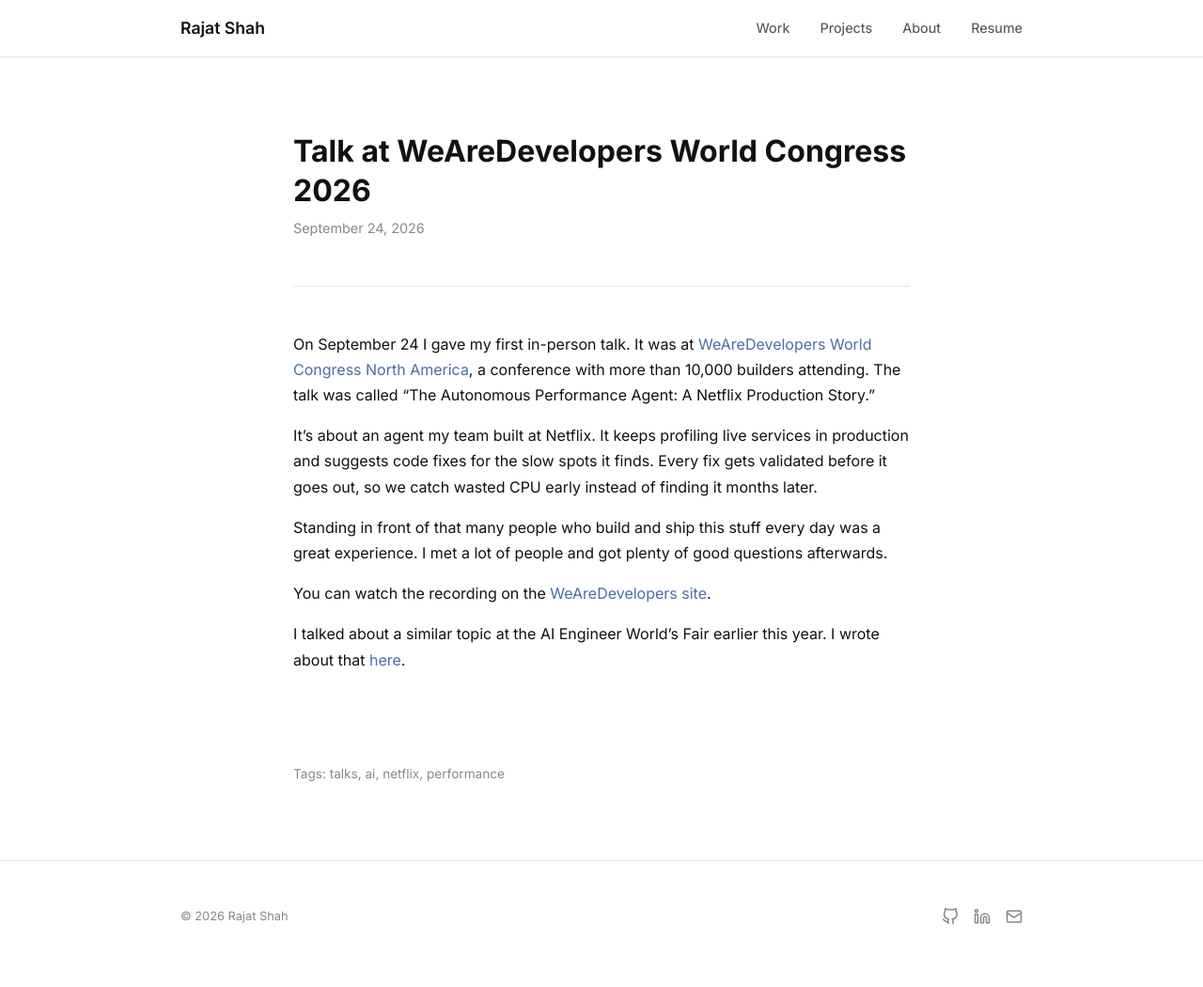
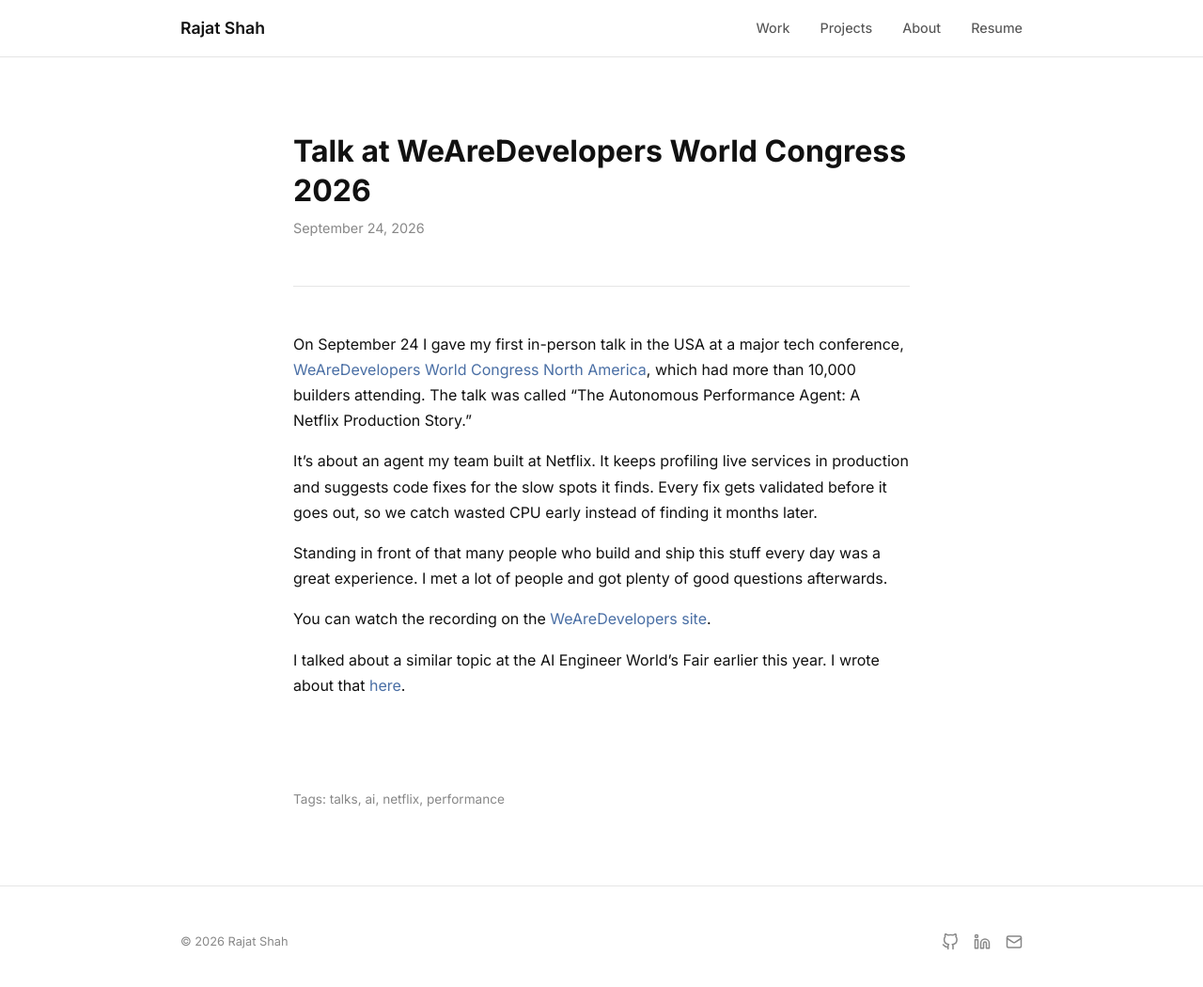
Before and after one commit to shahrajat/shahrajat.github.io, a Jekyll site: the page built from _posts/2026-09-24-wearedevelopers-autonomous-performance-agent.md, in a window 1280 px wide and 1061 px high. Shown: the top 1050 px of the window at 94% size. Built offline with Jekyll 4.4.1, drawn with Linux system fonts in a browser that asks for light colours.

Commit message:
Clarify first in-person talk in WeAreDevelopers post

```diff
--- a/_posts/2026-09-24-wearedevelopers-autonomous-performance-agent.md
+++ b/_posts/2026-09-24-wearedevelopers-autonomous-performance-agent.md
@@ -9,7 +9,7 @@
 published: true
 ---
 
-On September 24 I gave my first in-person talk. It was at [WeAreDevelopers World Congress North America](https://www.wearedevelopers.com/world-congress-north-america), a conference with more than 10,000 builders attending. The talk was called "The Autonomous Performance Agent: A Netflix Production Story."
+On September 24 I gave my first in-person talk in the USA at a major tech conference, [WeAreDevelopers World Congress North America](https://www.wearedevelopers.com/world-congress-north-america), which had more than 10,000 builders attending. The talk was called "The Autonomous Performance Agent: A Netflix Production Story."
 
 It's about an agent my team built at Netflix. It keeps profiling live services in production and suggests code fixes for the slow spots it finds. Every fix gets validated before it goes out, so we catch wasted CPU early instead of finding it months later.
 
```
